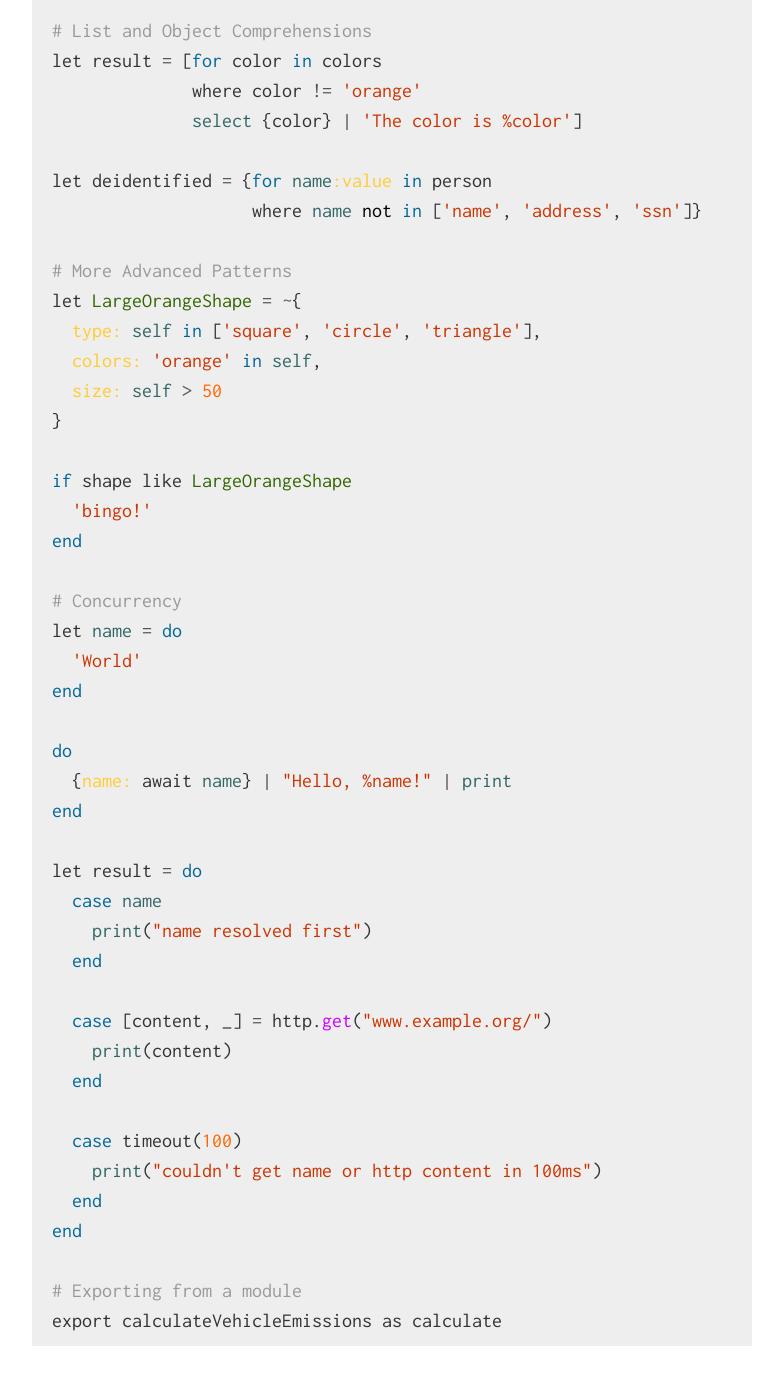
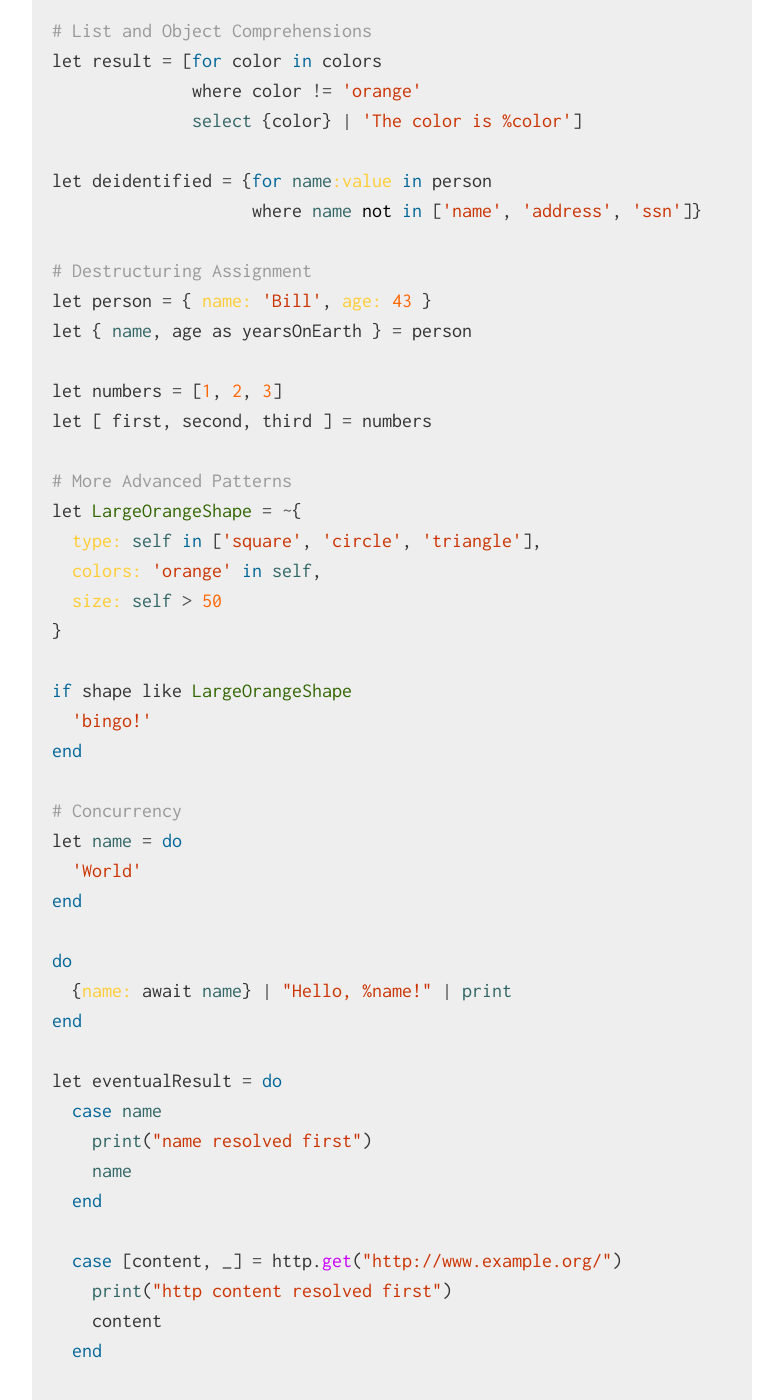
Before and after one commit to kode4food/fate-lang, a Jekyll site: the page built from index.md, in a window 1280 px wide and 1400 px high, scrolled down 3694 px. Shown: the whole window, without its empty margins (248-1031 px from the left). Built offline with Jekyll 4.4.1, drawn with Linux system fonts in a browser that asks for light colours.

Commit message:
more examples

```diff
--- a/index.md
+++ b/index.md
@@ -120,6 +120,13 @@ let result = [for color in colors
 let deidentified = {for name:value in person
                     where name not in ['name', 'address', 'ssn']}
 
+# Destructuring Assignment
+let person = { name: 'Bill', age: 43 }
+let { name, age as yearsOnEarth } = person
+
+let numbers = [1, 2, 3]
+let [ first, second, third ] = numbers
+
 # More Advanced Patterns
 let LargeOrangeShape = ~{
   type: self in ['square', 'circle', 'triangle'],
@@ -140,13 +147,15 @@ do
   {name: await name} | "Hello, %name!" | print
 end
 
-let result = do
+let eventualResult = do
   case name
     print("name resolved first")
+    name
   end
 
-  case [content, _] = http.get("www.example.org/")
-    print(content)
+  case [content, _] = http.get("http://www.example.org/")
+    print("http content resolved first")
+    content
   end
 
   case timeout(100)
```
